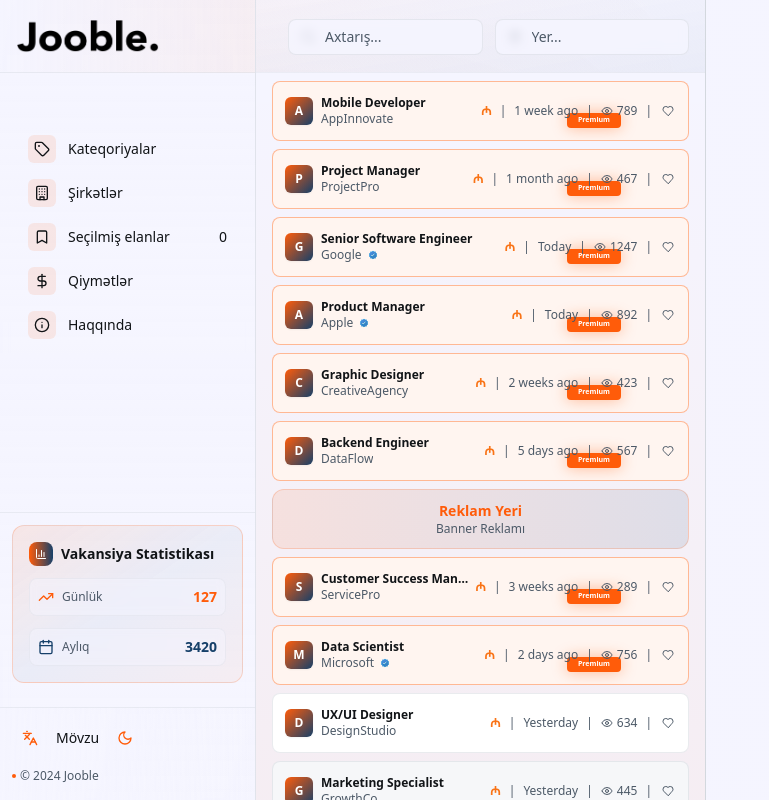
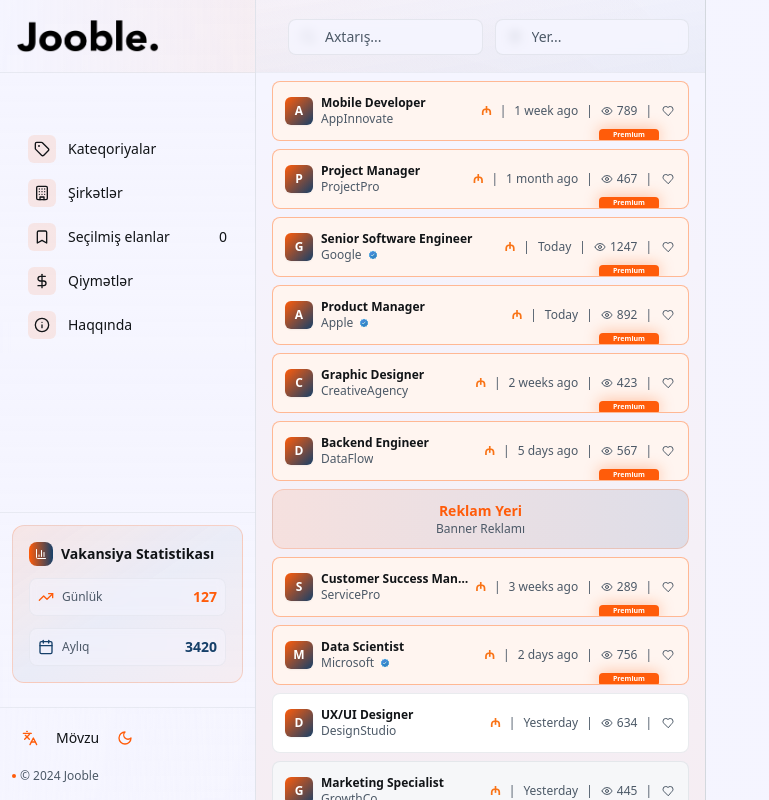
Before and after one commit to bondazz/jobin-az, a React (Vite) app: page / in a window 1280 px wide. Shown: the whole page, without its empty margins (0-769 px from the left). Built offline with nearby package versions, Linux system fonts and the light colour scheme.

Commit message:
Visual edit in Lovable
Edited UI in Lovable

```diff
--- a/src/components/JobCard.tsx
+++ b/src/components/JobCard.tsx
@@ -52,7 +52,7 @@ const JobCard = ({
 
       {/* Premium badge - positioned at top border */}
       {premiumTags.length > 0 && <div className="absolute -top-px right-[3px] z-10">
-          <Badge variant="premium" className="text-[7px] rounded-sm font-bold py-px px-[10px] mx-[64px] my-[32px]">
+          <Badge variant="premium" className="text-[7px] rounded-sm font-bold px-[13px] py-0 mx-[26px] my-[48px]">
             Premium
           </Badge>
         </div>}
```
